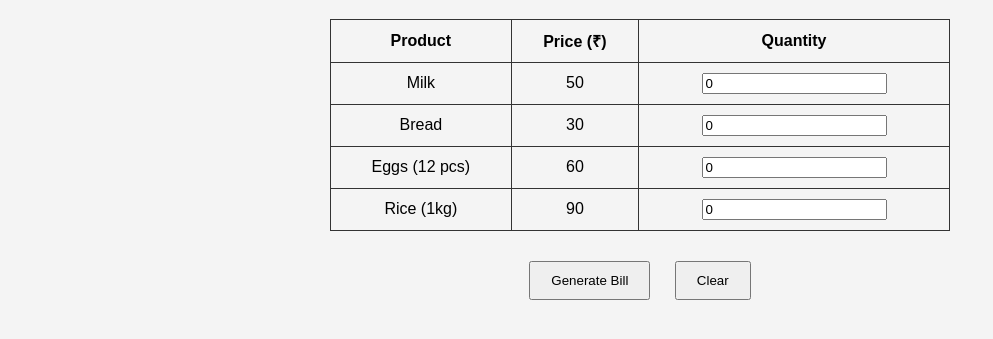
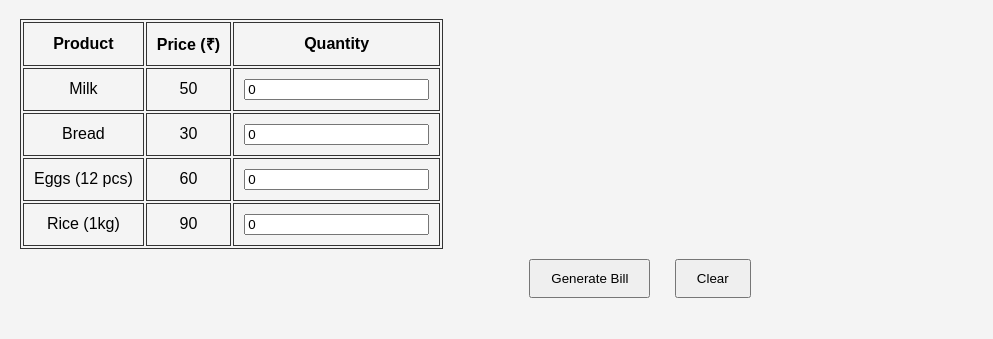
Before and after one commit to MADHUMITHA-SURESHKUMAR/index, a plain HTML site: page index.html in a window 1280 px wide. Shown: the part 61-400 px from the top of the page, without its empty margins (0-993 px from the left). Drawn offline with Linux system fonts and the light colour scheme.

Commit message:
Update index.html with new edits

```diff
--- a/index.html
+++ b/index.html
@@ -13,11 +13,7 @@
         h1 {
             text-align: center;
         }
-        table {
-            width: 50%;
-            margin: 20px auto;
-            border-collapse: collapse;
-        }
+
         table, th, td {
             border: 1px solid #333;
         }
```
